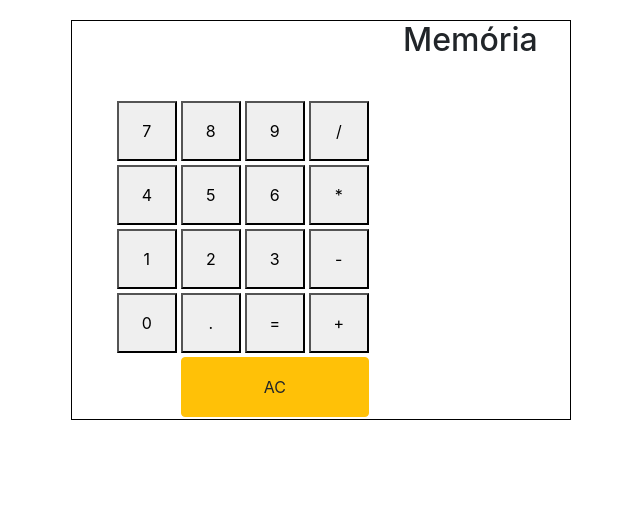
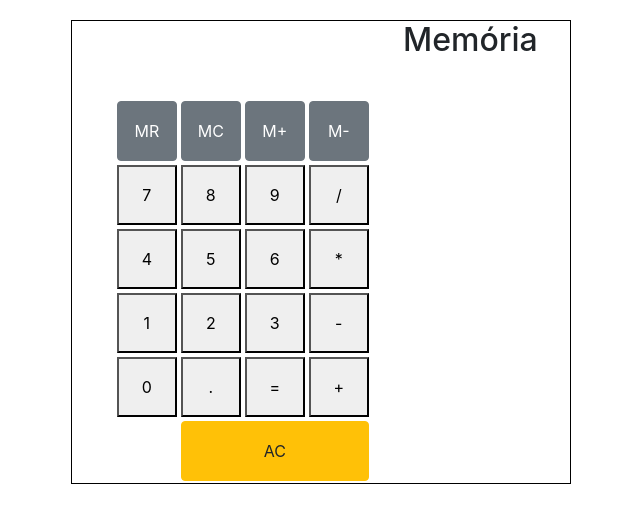
Before and after one commit to samuel-flavio/my-app, a React (Create React App) app: page / in a window 1280 px wide. Shown: the top 522 px of the page, without its empty margins (319-959 px from the left). Built offline with nearby package versions, Linux system fonts and the light colour scheme.

Commit message:
Update teclado calculadora com memoria

```diff
--- a/src/componentes/Teclado.js
+++ b/src/componentes/Teclado.js
@@ -7,6 +7,10 @@ export default class Teclado extends Component {
     render() {
         return(
             <div>
+                <button className="btn btn-secondary" name="MR" onClick={this.buttonPressed}>MR</button>
+                <button className="btn btn-secondary" name="MC" onClick={this.buttonPressed}>MC</button>
+                <button className="btn btn-secondary" name="M+" onClick={this.buttonPressed}>M+</button>
+                <button className="btn btn-secondary" name="M-" onClick={this.buttonPressed}>M-</button>
                 <button name="7" onClick={this.buttonPressed}>7</button>
                 <button name="8" onClick={this.buttonPressed}>8</button>
                 <button name="9" onClick={this.buttonPressed}>9</button>
```
